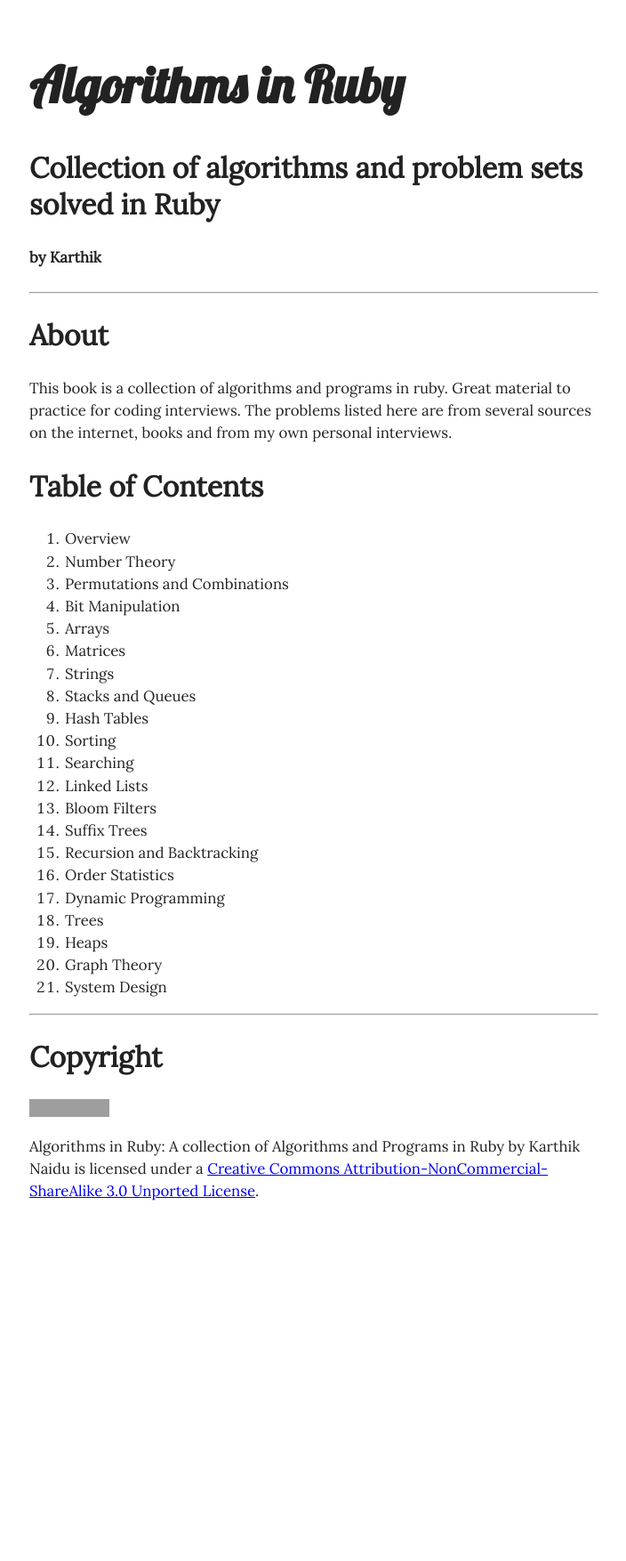
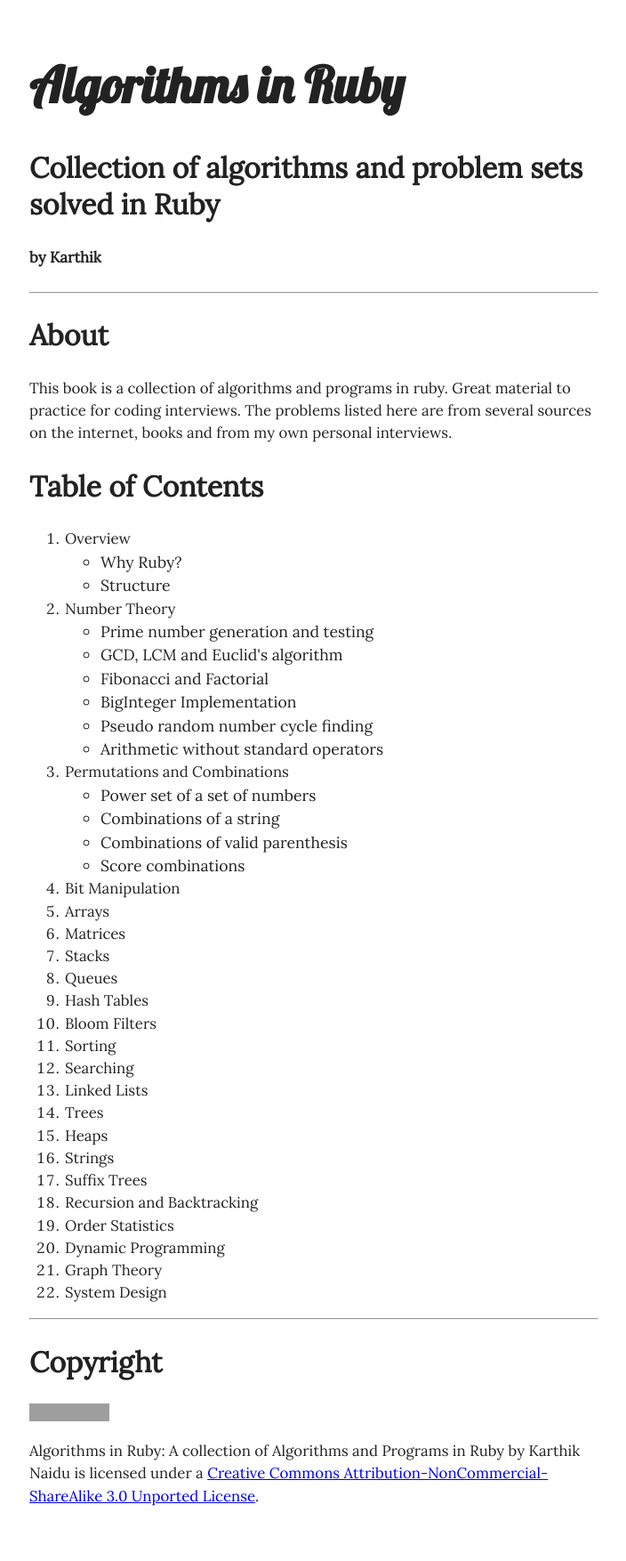
Before and after one commit to knaidu/code-katas, a Jekyll site: the page built from index.html, in a window 1280 px wide. Shown: the whole page at 89% size, without its empty margins (287-991 px from the left). Built offline with Jekyll 4.4.1, drawn with Linux system fonts in a browser that asks for light colours; before the commit the page ends 1411 px from its top, so only the background shows below that; grey boxes are pictures that could not be loaded.

Commit message:
added few table of contents

```diff
--- a/_includes/table-of-contents.html
+++ b/_includes/table-of-contents.html
@@ -1,24 +1,47 @@
 <h2 id="table_of_contents">Table of Contents</h2>
 <ol>
-    <li> Overview </li>
-    <li> Number Theory </li>
-    <li> Permutations and Combinations </li>
+    <li> Overview
+        <ul>
+            <li>Why Ruby?</li>
+            <li>Structure</li>
+        </ul>
+    </li>
+    <li> Number Theory
+        <ul>
+            <li>Prime number generation and testing</li>
+            <li>GCD, LCM and Euclid's algorithm</li>
+            <li>Fibonacci and Factorial</li>
+            <li>BigInteger Implementation</li>
+            <li>Pseudo random number cycle finding</li>
+            <li>Arithmetic without standard operators</li>
+        </ul>
+    </li>
+    <li> Permutations and Combinations
+        <ul>
+            <li>Power set of a set of numbers</li>
+            <li>Combinations of a string</li>
+            <li>Combinations of valid parenthesis</li>
+            <li>Score combinations</li>
+        </ul>
+    </li>
+
     <li> Bit Manipulation </li>
     <li> Arrays </li>
     <li> Matrices </li>
-    <li> Strings </li>
-    <li> Stacks and Queues </li>
+    <li> Stacks </li>
+    <li> Queues </li>
     <li> Hash Tables </li>
+    <li> Bloom Filters </li>
     <li> Sorting </li>
     <li> Searching </li>
     <li> Linked Lists </li>
-    <li> Bloom Filters </li>
+    <li> Trees </li>
+    <li> Heaps </li>
+    <li> Strings </li>
     <li> Suffix Trees </li>
     <li> Recursion and Backtracking </li>
     <li> Order Statistics </li>
     <li> Dynamic Programming </li>
-    <li> Trees </li>
-    <li> Heaps </li>
     <li> Graph Theory </li>
     <li> System Design </li>
 </ol>
```
